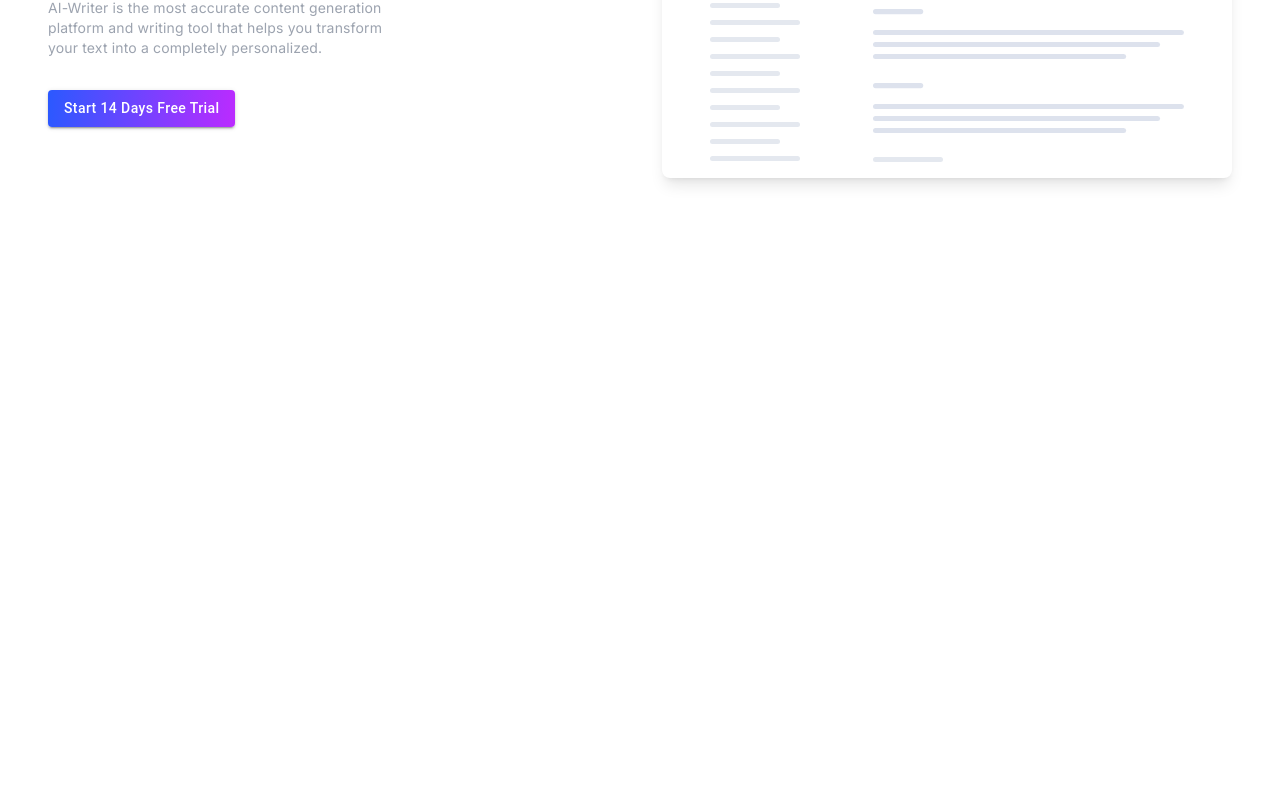
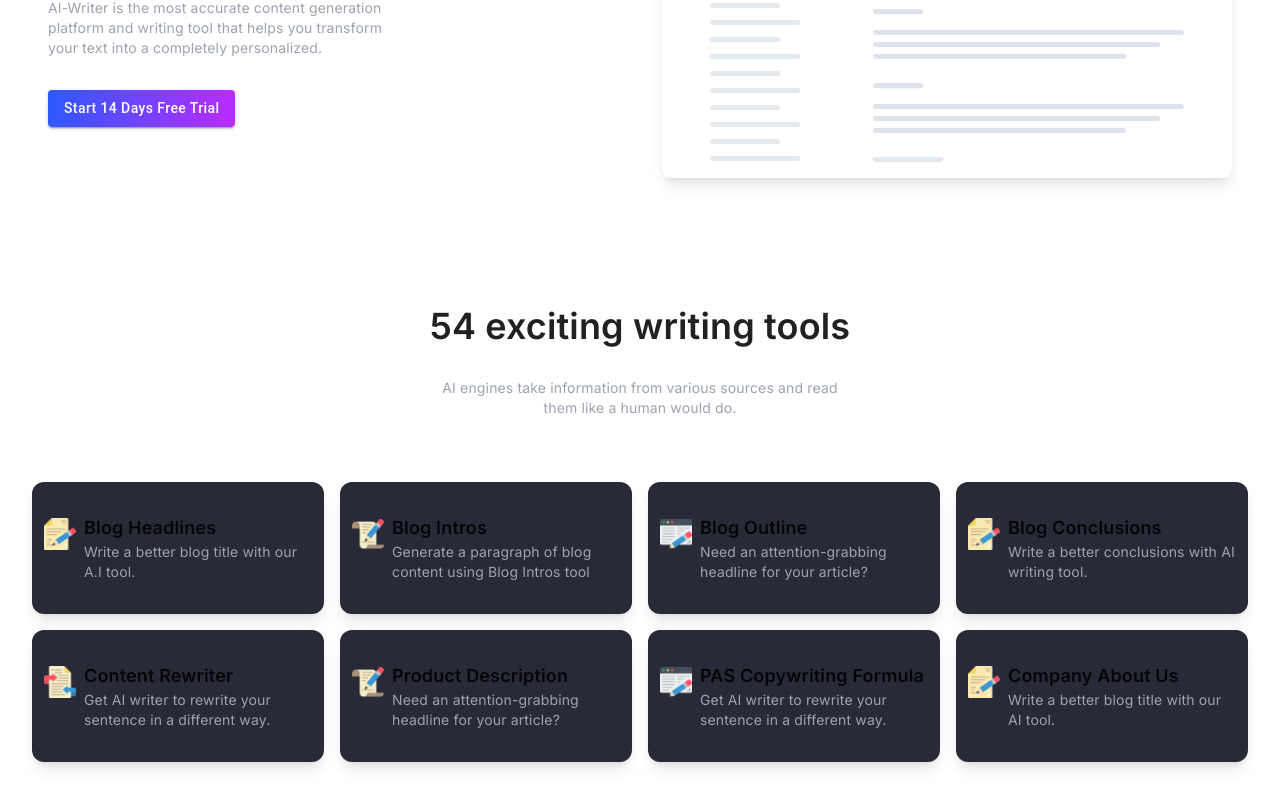
Before and after one commit to Aahmed-Hossain/Hotchpotch, a Next.js app: page / in a window 1280 px wide. Shown: the part 2137-2945 px from the top of the page. Before the commit the page ends 2347 px from the top, so only its background shows below. Built offline with nearby package versions, Linux system fonts and the light colour scheme.

Commit message:
writing tools section updated and done

```diff
--- a/src/app/page.tsx
+++ b/src/app/page.tsx
@@ -2,6 +2,7 @@
 import CreateContent from '@/components/CreateContent';
 import TrustedClients from '@/components/TrustedClients';
 import WriteContent from '@/components/WriteContent';
+import WritingTools from '@/components/WritingTools';
 
 export default function Home() {
   return (
@@ -10,6 +11,7 @@
       <TrustedClients/>
       <CreateContent/>
       <WriteContent/>
+      <WritingTools/>
     </div>
   );
 }
--- /dev/null
+++ b/src/components/WritingTools.tsx
@@ -0,0 +1,82 @@
+import React from "react";
+import blogHead from "../../public/assests/blog-heading.png";
+import blogIntro from "../../public/assests/blog-intro.png";
+import blogOutline from "../../public/assests/blog-outline.png";
+import blogRewriter from "../../public/assests/content-rewriter.png";
+import Image from "next/image";
+import Text from "./shared/Text";
+
+const writingToolsData = [
+  {
+    id: 1,
+    logo: blogHead,
+    title: "Blog Headlines",
+    des: "Write a better blog title with our A.I tool.",
+  },
+  {
+    id: 2,
+    logo: blogIntro,
+    title: "Blog Intros",
+    des: "Generate a paragraph of blog content using Blog Intros tool",
+  },
+  {
+    id: 3,
+    logo: blogOutline,
+    title: "Blog Outline",
+    des: "Need an attention-grabbing headline for your article?",
+  },
+  {
+    id: 4,
+    logo: blogHead,
+    title: "Blog Conclusions",
+    des: "Write a better conclusions with AI writing tool.",
+  },
+  {
+    id: 5,
+    logo: blogRewriter,
+    title: "Content Rewriter",
+    des: "Get AI writer to rewrite your sentence in a different way.",
+  },
+  {
+    id: 6,
+    logo: blogIntro,
+    title: "Product Description",
+    des: "Need an attention-grabbing headline for your article?",
+  },
+  {
+    id: 7,
+    logo: blogOutline,
+    title: "PAS Copywriting Formula",
+    des: "Get AI writer to rewrite your sentence in a different way.",
+  },
+  {
+    id: 8,
+    logo: blogHead,
+    title: "Company About Us",
+    des: "Write a better blog title with our AI tool.",
+  },
+];
+const WritingTools = () => {
+  return (
+    <div className="my-32">
+<div className="text-center">
+<Text  text={'54 exciting writing tools'}/>
+<p className="text-sm text-gray-400 my-8">AI engines take information from various sources and read <br /> them like a human would do.</p>
+    </div>
+        <div  className="grid lg:grid-cols-4 md:grid-cols-2 grid-cols-1 justify-items-center gap-4 px-8 my-16">
+        {writingToolsData.map((item) => (
+        <div className="bg-[#282A37] rounded-xl shadow-lg py-8 px-3 flex  justify-center gap-2" key={item.id}>
+          <Image className="w-[2rem] h-[2rem] mt-1   " src={item.logo} alt="logo" />
+          <div>
+            <h1 className="font-semibold text-lg">{item.title}</h1>
+            <p className="text-sm text-gray-400">{item.des}</p>
+          </div>
+        </div>
+      ))}
+        </div>
+
+    </div>
+  );
+};
+
+export default WritingTools;
```
